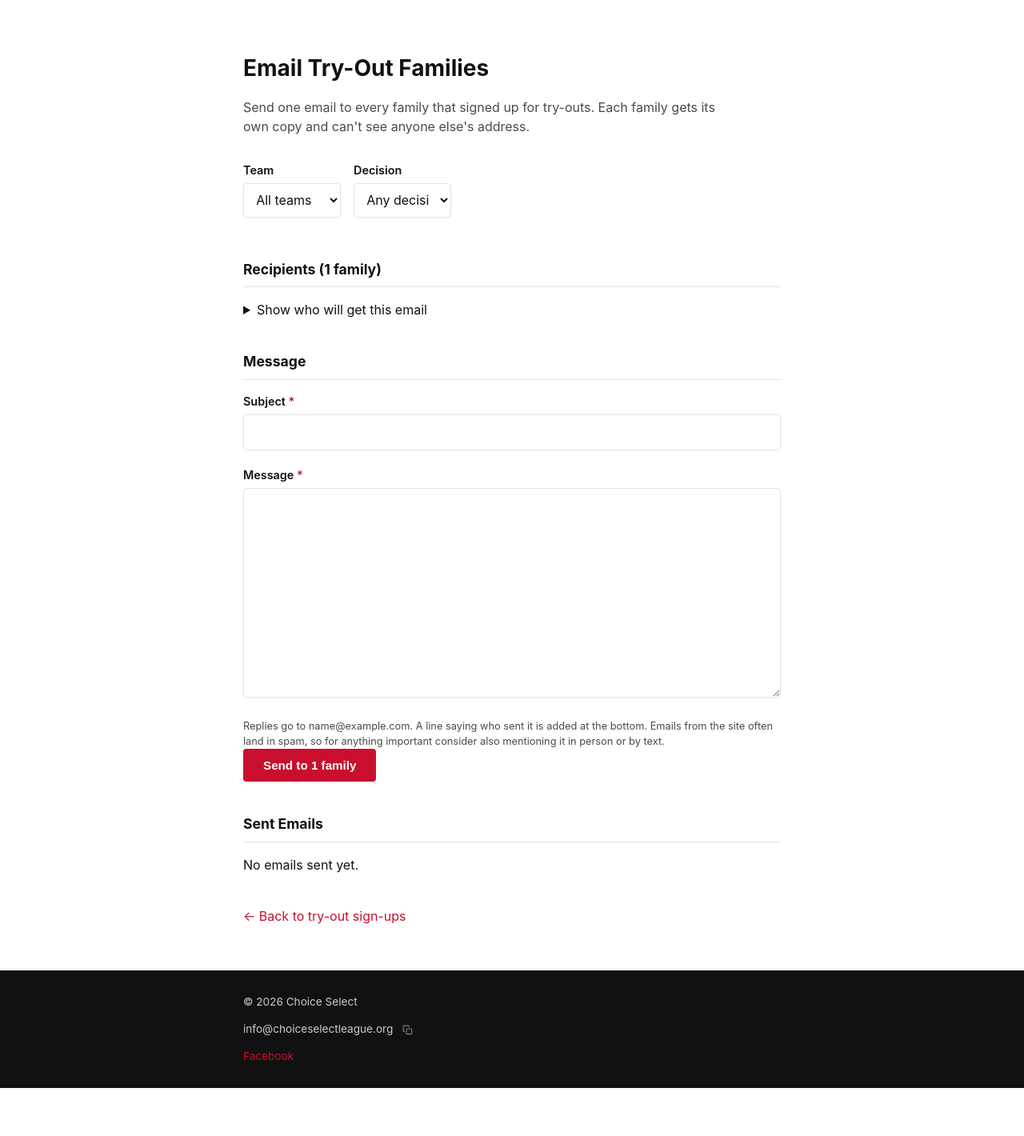
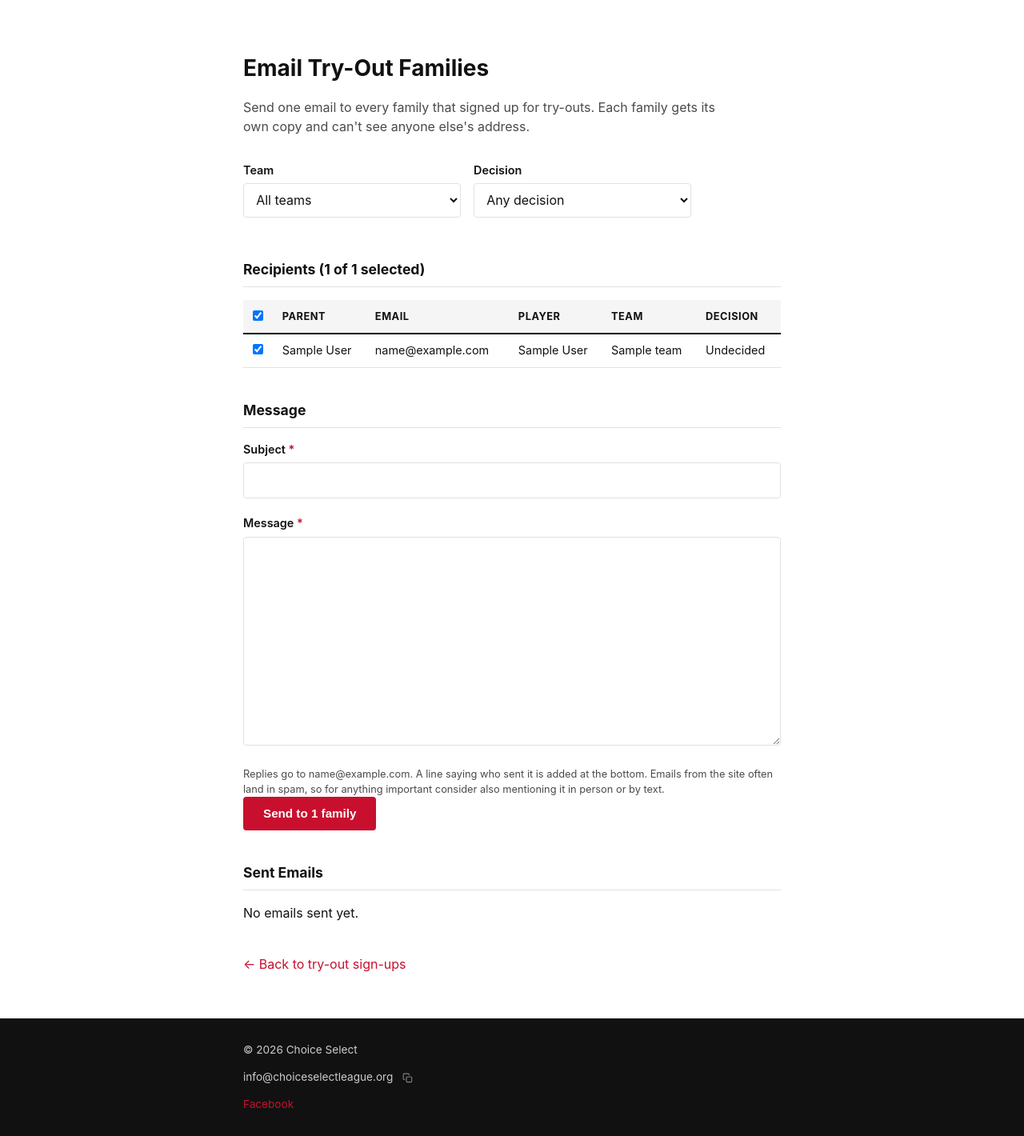
Before and after one commit to haewonito/baseball_club_site, a Django app: page /accounts/dashboard/tryouts/email/ in a window 1280 px wide. Shown: the part 118-1538 px from the top of the page at 80% size. Before the commit the page ends 1478 px from the top, so only its background shows below. Run offline with Django 5.2, Linux system fonts and the light colour scheme; a user stored in the database is signed in; tables that the repository leaves empty hold one stand-in row (values such as "Sample post"); data that the repository does not hold is empty; some libraries are stand-ins or nearby versions.

Commit message:
before-debugging
Tidy coach dashboard and try-out pages

Dashboard: profile edit becomes a header button, try-out links become a
Try-Outs card. Coach sign-ups page shows only the coach's own teams, one
at a time, without Team/Submitted/Season columns or intro text. Email
Families gets per-family checkboxes and wider filter dropdowns.

Co-Authored-By: Claude Sonnet 5.5 <noreply@anthropic.com>

```diff
--- a/apps/accounts/templates/accounts/tryout_mass_email.html
+++ b/apps/accounts/templates/accounts/tryout_mass_email.html
@@ -11,7 +11,7 @@
     </p>
   </section>
 
-  <form class="filter-form" method="get">
+  <form class="filter-form filter-form--wide" method="get">
     <div class="form-row">
       <div class="form-field">
         <label for="id_team">Team</label>
@@ -34,14 +34,22 @@
     </div>
   </form>
 
+  <form
+    method="post"
+    id="mass-email-form"
+    data-count-label="famil"
+  >
+    {% csrf_token %}
+    <input type="hidden" name="team" value="{{ selected_team.pk|default:'' }}">
+    <input type="hidden" name="decision" value="{{ selected_decision }}">
+
     <section class="team-section">
-    <h2>Recipients ({{ recipients|length }} famil{{ recipients|length|pluralize:"y,ies" }})</h2>
-    {% if recipients %}
-      <details>
-        <summary>Show who will get this email</summary>
+      <h2>Recipients (<span id="recipient-count">{{ recipients|length }}</span> of {{ all_recipients|length }} selected)</h2>
+      {% if all_recipients %}
         <table class="roster-table">
           <thead>
             <tr>
+              <th><input type="checkbox" id="recipient-all" aria-label="Select all families" {% if recipients|length == all_recipients|length %}checked{% endif %}></th>
               <th>Parent</th>
               <th>Email</th>
               <th>Player</th>
@@ -50,9 +58,14 @@
             </tr>
           </thead>
           <tbody>
-            {% for family in recipients %}
+            {% for family in all_recipients %}
               {% for signup in family.signups %}
                 <tr>
+                  <td>
+                    {% if forloop.first %}
+                      <input type="checkbox" class="recipient-box" name="recipient" value="{{ family.email }}" aria-label="Email {{ family.parent }}" {% if family.checked %}checked{% endif %}>
+                    {% endif %}
+                  </td>
                   <td>{% if forloop.first %}{{ family.parent }}{% endif %}</td>
                   <td>{% if forloop.first %}{{ family.email }}{% endif %}</td>
                   <td>{{ signup.player_full_name }}</td>
@@ -63,7 +76,6 @@
             {% endfor %}
           </tbody>
         </table>
-      </details>
       {% else %}
         <p>No families match this filter.</p>
       {% endif %}
@@ -76,13 +88,6 @@
           {% for error in form.non_field_errors %}<p>{{ error }}</p>{% endfor %}
         </div>
       {% endif %}
-    <form
-      method="post"
-      onsubmit="return confirm('Send this email to {{ recipients|length }} famil{{ recipients|length|pluralize:"y,ies" }}?');"
-    >
-      {% csrf_token %}
-      <input type="hidden" name="team" value="{{ selected_team.pk|default:'' }}">
-      <input type="hidden" name="decision" value="{{ selected_decision }}">
       {% include "partials/_form_field.html" with field=form.subject %}
       {% include "partials/_form_field.html" with field=form.body %}
       <p class="form-field__help">
@@ -90,11 +95,38 @@
         Emails from the site often land in spam, so for anything important consider also
         mentioning it in person or by text.
       </p>
-      <button class="btn btn--primary" type="submit" {% if not recipients %}disabled{% endif %}>
+      <button class="btn btn--primary" id="send-button" type="submit" {% if not recipients %}disabled{% endif %}>
         Send to {{ recipients|length }} famil{{ recipients|length|pluralize:"y,ies" }}
       </button>
+    </section>
   </form>
-  </section>
+
+  <script>
+    (function () {
+      var form = document.getElementById("mass-email-form");
+      var boxes = form.querySelectorAll(".recipient-box");
+      var all = document.getElementById("recipient-all");
+      var button = document.getElementById("send-button");
+      var count = document.getElementById("recipient-count");
+      function label(n) { return n + " " + (n === 1 ? "family" : "families"); }
+      function refresh() {
+        var n = form.querySelectorAll(".recipient-box:checked").length;
+        count.textContent = n;
+        button.textContent = "Send to " + label(n);
+        button.disabled = n === 0;
+        if (all) all.checked = n === boxes.length;
+      }
+      if (all) all.addEventListener("change", function () {
+        boxes.forEach(function (b) { b.checked = all.checked; });
+        refresh();
+      });
+      boxes.forEach(function (b) { b.addEventListener("change", refresh); });
+      form.addEventListener("submit", function (e) {
+        var n = form.querySelectorAll(".recipient-box:checked").length;
+        if (!confirm("Send this email to " + label(n) + "?")) e.preventDefault();
+      });
+    })();
+  </script>
 
   <section class="team-section">
     <h2>Sent Emails</h2>
--- a/apps/accounts/views.py
+++ b/apps/accounts/views.py
@@ -744,36 +744,32 @@ def coach_event_delete(request, team_id, kind, event_id):
 def coach_tryouts(request):
     if not request.user.is_coach:
         raise PermissionDenied
-    signups = TryoutSignup.objects.select_related("team").prefetch_related("positions").order_by(
-        "player_last_name", "player_first_name"
+    # A coach only ever sees sign-ups for the teams they coach, one team at
+    # a time (the newest season first). An unknown or not-theirs ?team= just
+    # falls back to the first team rather than erroring.
+    teams = list(
+        Team.objects.filter(is_deleted_placeholder=False, coach_assignments__coach=request.user)
+        .distinct()
+        .order_by("-season_year", "name")
     )
-    # "All teams, all years" stays the coach dashboard's baseline view --
-    # the team filter below narrows what's *shown*, it's not a permission
-    # boundary (that's still my_team_ids, for the decision/email actions).
-    teams = Team.objects.filter(
-        pk__in=signups.values_list("team_id", flat=True)
-    ).distinct().order_by("-season_year", "name")
-    selected_team_id = request.GET.get("team")
-    if selected_team_id:
-        signups = signups.filter(team_id=selected_team_id)
-
-    # Editing (decision, sending its email) is scoped to the coach's own
-    # team(s) -- viewing every signup stays "all teams, all years" per the
-    # coach dashboard's design, but the decision dropdown and send button
-    # only render as editable for the rows this coach is actually allowed
-    # to act on.
-    my_team_ids = set(
-        TeamCoach.objects.filter(coach=request.user).values_list("team_id", flat=True)
-    )
+    selected_team = next((t for t in teams if str(t.pk) == request.GET.get("team")), None)
+    if selected_team is None and teams:
+        selected_team = teams[0]
+    signups = TryoutSignup.objects.none()
+    if selected_team:
+        signups = (
+            TryoutSignup.objects.filter(team=selected_team)
+            .prefetch_related("positions")
+            .order_by("player_last_name", "player_first_name")
+        )
     return render(
         request,
         "accounts/coach_tryouts.html",
         {
             "signups": signups,
             "decision_choices": TryoutDecision.choices,
-            "my_team_ids": my_team_ids,
             "teams": teams,
-            "selected_team_id": selected_team_id,
+            "selected_team": selected_team,
         },
     )
 
@@ -926,7 +922,17 @@ def tryout_mass_email(request):
     )
     if decision:
         signups = signups.filter(coach_decision=decision)
-    recipients = _mass_email_recipients(signups)
+    all_recipients = _mass_email_recipients(signups)
+    recipients = all_recipients
+    for family in all_recipients:
+        family["checked"] = True
+    if request.method == "POST":
+        # The coach may untick families. Only ever narrows the list computed
+        # above from the filter, so a forged address can't be added.
+        chosen = {e.strip().lower() for e in request.POST.getlist("recipient")}
+        for family in all_recipients:
+            family["checked"] = family["email"].lower() in chosen
+        recipients = [r for r in all_recipients if r["checked"]]
 
     reply_to = user.email
     profile = getattr(user, "coach_profile", None)
@@ -937,7 +943,7 @@ def tryout_mass_email(request):
     if request.method == "POST":
         form = TryoutMassEmailForm(request.POST)
         if not recipients:
-            form.add_error(None, "No families match this filter, so there's no one to email.")
+            form.add_error(None, "No families are selected, so there's no one to email.")
         if form.is_valid():
             body = (
                 f"{form.cleaned_data['body'].rstrip()}\n\n"
@@ -988,6 +994,7 @@ def tryout_mass_email(request):
         {
             "form": form,
             "recipients": recipients,
+            "all_recipients": all_recipients,
             "filter_teams": filter_teams,
             "selected_team": selected_team,
             "selected_decision": decision,
--- a/static/css/main.css
+++ b/static/css/main.css
@@ -503,6 +503,10 @@ legend {
   margin-bottom: 2rem;
 }
 
+.filter-form--wide {
+  max-width: 560px;
+}
+
 .schedule-list {
   list-style: none;
   margin: 0;
@@ -720,6 +724,14 @@ legend {
   color: inherit;
   opacity: 0.7;
   font-size: 0.85rem;
+}
+
+.page-hero__row {
+  display: flex;
+  flex-wrap: wrap;
+  align-items: baseline;
+  justify-content: space-between;
+  gap: 0.75rem;
 }
 
 .dashboard-links {
```
Also changed, not shown: apps/accounts/templates/accounts/coach_tryouts.html (+13 -42 lines), apps/accounts/templates/accounts/dashboard_coach.html (+10 -5 lines). Lines whose indentation alone changed are shown as unchanged.
